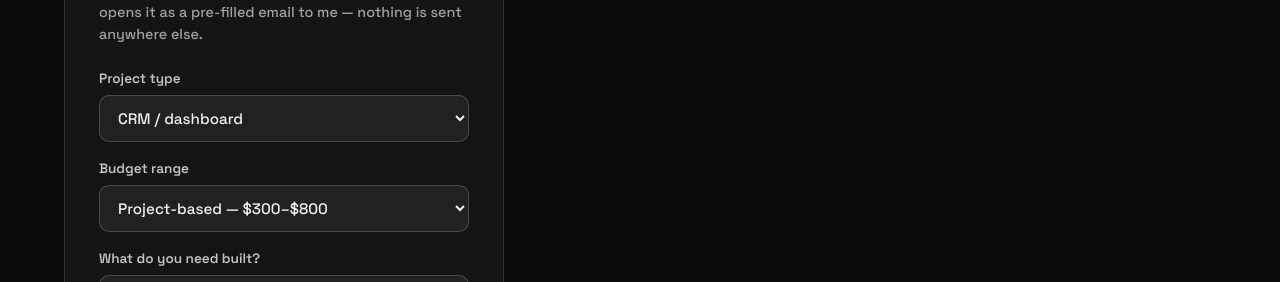
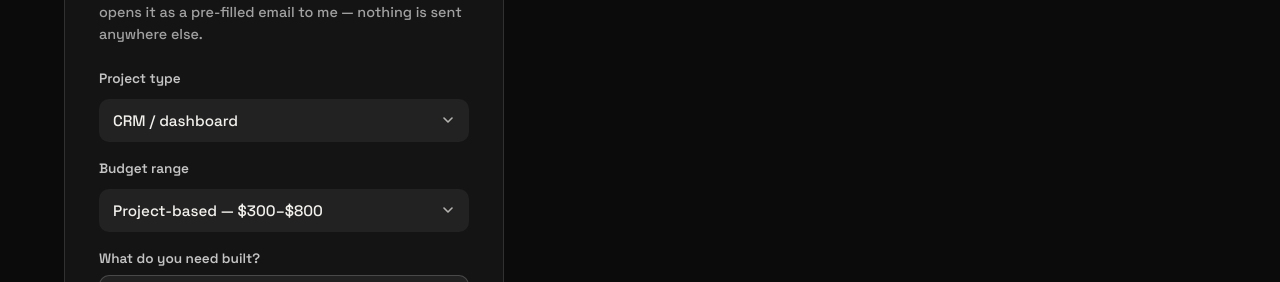
Before and after one commit to html-moiz03/portfolio-next, a Next.js app: page /contact in a window 1280 px wide. Shown: the part 937-1219 px from the top of the page. Built offline with nearby package versions, Linux system fonts and the light colour scheme.

Commit message:
feat: implement custom dropdown component for project type and budget selection

```diff
--- a/app/globals.css
+++ b/app/globals.css
@@ -1330,7 +1330,6 @@ section {
   font-weight: 600;
   color: rgba(255, 255, 255, 0.75);
 }
-.contact-form select,
 .contact-form textarea {
   font-family: "Space Grotesk", sans-serif;
   font-size: 0.95rem;
@@ -1342,19 +1341,80 @@ section {
   color: var(--paper);
   resize: vertical;
 }
-.contact-form select {
-  /* The closed <select> picks up our CSS fine, but its native dropdown
-     popup (the options list) is drawn by the browser/OS using its own
-     color scheme, which defaults to light — that's why unselected
-     options were washed-out light-gray-on-white. Declaring this select
-     as dark tells the browser to draw that native popup in dark colors
-     (solid dark background, light text) across Chrome/Safari/Firefox. */
-  color-scheme: dark;
-}
-.contact-form select:focus,
 .contact-form textarea:focus {
   outline: none;
   border-color: var(--accent);
+}
+
+/* Custom dropdown — replaces the native <select>. A native select's
+   POPUP is drawn by the browser/OS using its own color scheme, and
+   `color-scheme: dark` on the element doesn't reliably override that
+   (confirmed on real desktop Chrome: popup stayed white background /
+   near-white text). Building the popup ourselves guarantees the same
+   dark, readable styling in every browser. */
+.dropdown {
+  position: relative;
+}
+.dropdown-trigger {
+  width: 100%;
+  display: flex;
+  align-items: center;
+  justify-content: space-between;
+  gap: 10px;
+  font-family: "Space Grotesk", sans-serif;
+  font-size: 0.95rem;
+  font-weight: 500;
+  background: rgba(255, 255, 255, 0.06);
+  border: 1px solid rgba(255, 255, 255, 0.18);
+  border-radius: 10px;
+  padding: 12px 14px;
+  color: var(--paper);
+  cursor: pointer;
+  text-align: left;
+}
+.dropdown-trigger svg {
+  flex-shrink: 0;
+  transition: transform 0.15s ease;
+  opacity: 0.7;
+}
+.dropdown-trigger.is-open,
+.dropdown-trigger:focus-visible {
+  outline: none;
+  border-color: var(--accent);
+}
+.dropdown-trigger.is-open svg {
+  transform: rotate(180deg);
+}
+.dropdown-menu {
+  position: absolute;
+  top: calc(100% + 6px);
+  left: 0;
+  right: 0;
+  z-index: 20;
+  list-style: none;
+  background: #19191b;
+  border: 1px solid rgba(255, 255, 255, 0.18);
+  border-radius: 10px;
+  padding: 6px;
+  box-shadow: 0 12px 32px rgba(0, 0, 0, 0.45);
+  max-height: 240px;
+  overflow-y: auto;
+}
+.dropdown-menu li {
+  padding: 10px 12px;
+  border-radius: 7px;
+  font-size: 0.9rem;
+  font-weight: 500;
+  color: var(--paper);
+  cursor: pointer;
+}
+.dropdown-menu li:hover,
+.dropdown-menu li:focus-visible {
+  background: rgba(255, 255, 255, 0.08);
+}
+.dropdown-menu li.is-selected {
+  color: var(--accent);
+  font-weight: 700;
 }
 .contact-form button {
   margin-top: 4px;
--- a/components/ContactForm.tsx
+++ b/components/ContactForm.tsx
@@ -1,6 +1,6 @@
 "use client";
 
-import { useState } from "react";
+import { useEffect, useRef, useState } from "react";
 
 const PROJECT_TYPES = [
   "CRM / dashboard",
@@ -14,6 +14,91 @@ const BUDGETS = [
   "Ongoing retainer — $150–$400/mo",
   "Not sure yet",
 ];
+
+// A native <select>'s closed state takes our CSS fine, but the dropdown
+// POPUP is drawn by the browser/OS using its own color scheme — setting
+// `color-scheme: dark` on the element doesn't reliably override that
+// (confirmed against real desktop Chrome: popup stayed white-on-white).
+// So instead of fighting native select theming, this is a small
+// custom dropdown built from a button + an absolutely-positioned list,
+// styled entirely with our own CSS — same look in every browser.
+function Dropdown({
+  label,
+  options,
+  value,
+  onChange,
+}: {
+  label: string;
+  options: string[];
+  value: string;
+  onChange: (v: string) => void;
+}) {
+  const [open, setOpen] = useState(false);
+  const rootRef = useRef<HTMLDivElement>(null);
+
+  useEffect(() => {
+    if (!open) return;
+    const onDocClick = (e: MouseEvent) => {
+      if (rootRef.current && !rootRef.current.contains(e.target as Node)) {
+        setOpen(false);
+      }
+    };
+    const onKey = (e: KeyboardEvent) => {
+      if (e.key === "Escape") setOpen(false);
+    };
+    document.addEventListener("mousedown", onDocClick);
+    document.addEventListener("keydown", onKey);
+    return () => {
+      document.removeEventListener("mousedown", onDocClick);
+      document.removeEventListener("keydown", onKey);
+    };
+  }, [open]);
+
+  return (
+    <label>
+      <span>{label}</span>
+      <div className="dropdown" ref={rootRef}>
+        <button
+          type="button"
+          className={`dropdown-trigger${open ? " is-open" : ""}`}
+          aria-haspopup="listbox"
+          aria-expanded={open}
+          onClick={() => setOpen((v) => !v)}
+        >
+          <span>{value}</span>
+          <svg width="14" height="14" viewBox="0 0 14 14" aria-hidden="true">
+            <path
+              d="M3 5l4 4 4-4"
+              stroke="currentColor"
+              strokeWidth="1.6"
+              fill="none"
+              strokeLinecap="round"
+              strokeLinejoin="round"
+            />
+          </svg>
+        </button>
+        {open && (
+          <ul className="dropdown-menu" role="listbox">
+            {options.map((opt) => (
+              <li
+                key={opt}
+                role="option"
+                aria-selected={opt === value}
+                className={opt === value ? "is-selected" : undefined}
+                onClick={() => {
+                  onChange(opt);
+                  setOpen(false);
+                }}
+              >
+                {opt}
+              </li>
+            ))}
+          </ul>
+        )}
+      </div>
+    </label>
+  );
+}
 
 // No backend on this site, so this doesn't silently POST anywhere — it
 // composes a pre-filled email and opens the visitor's own mail client on
@@ -34,30 +119,19 @@ export default function ContactForm() {
 
   return (
     <form className="contact-form" onSubmit={handleSubmit}>
-      <label>
-        <span>Project type</span>
-        <select
-          value={projectType}
-          onChange={(e) => setProjectType(e.target.value)}
-        >
-          {PROJECT_TYPES.map((t) => (
-            <option key={t} value={t}>
-              {t}
-            </option>
-          ))}
-        </select>
-      </label>
+      <Dropdown
+        label="Project type"
+        options={PROJECT_TYPES}
+        value={projectType}
+        onChange={setProjectType}
+      />
 
-      <label>
-        <span>Budget range</span>
-        <select value={budget} onChange={(e) => setBudget(e.target.value)}>
-          {BUDGETS.map((b) => (
-            <option key={b} value={b}>
-              {b}
-            </option>
-          ))}
-        </select>
-      </label>
+      <Dropdown
+        label="Budget range"
+        options={BUDGETS}
+        value={budget}
+        onChange={setBudget}
+      />
 
       <label>
         <span>What do you need built?</span>
```
